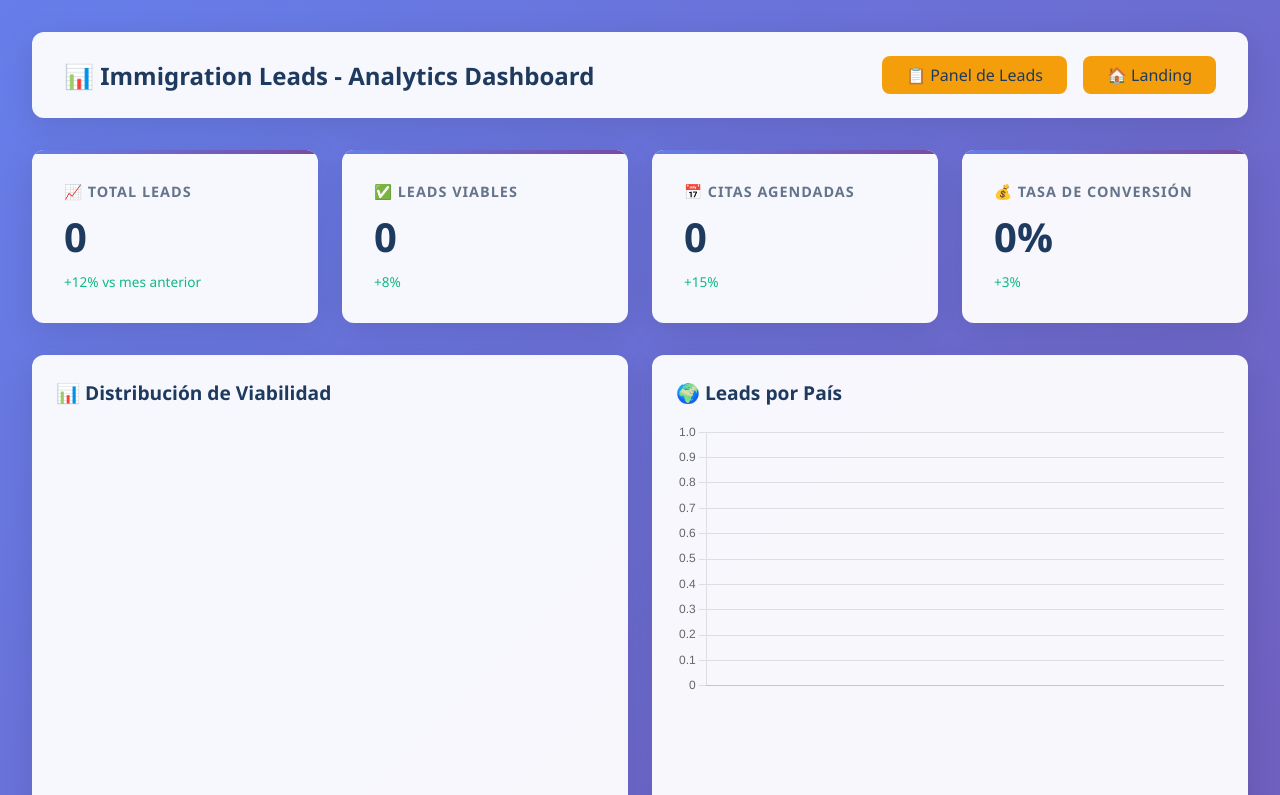
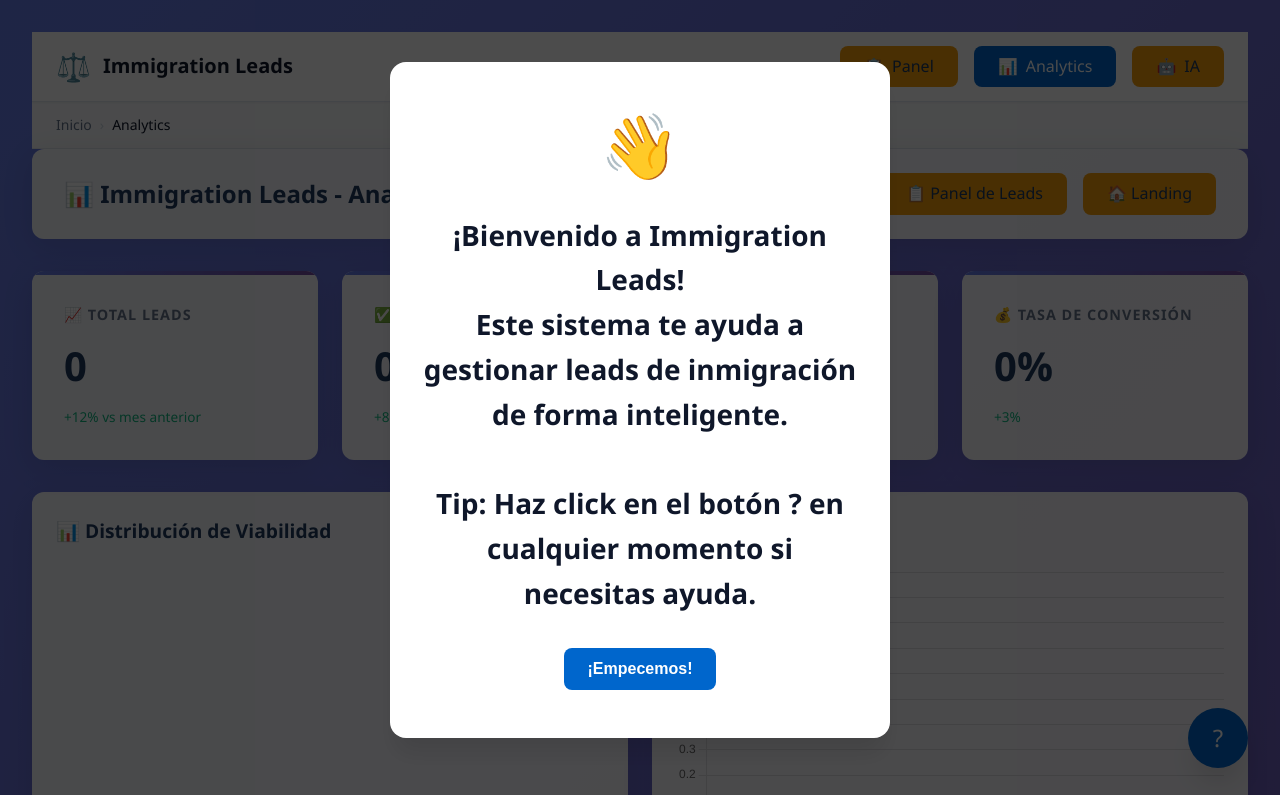
Before and after one commit to crossovertnt8/immigration-leads, a plain HTML site: page dashboard.html in a window 1280 px wide. Shown: the top 795 px of the page. Drawn offline with nearby package versions, Linux system fonts and the light colour scheme.

Commit message:
🔧 Fix: Navegación global solo en páginas internas (app, dashboard, ai-assistant), limpia index.html

```diff
--- a/ai-assistant.html
+++ b/ai-assistant.html
@@ -4,6 +4,7 @@
     <meta charset="UTF-8">
     <meta name="viewport" content="width=device-width, initial-scale=1.0">
     <title>AI Assistant - Immigration Leads</title>
+    <link rel="stylesheet" href="assets/styles.css">
     <style>
         * { margin: 0; padding: 0; box-sizing: border-box; }
         body {
@@ -523,5 +524,8 @@ Saludos,
         // Initialize
         renderLeadList();
     </script>
+
+    <!-- Global Navigation & UX -->
+    <script src="assets/navigation.js"></script>
 </body>
 </html>
--- a/assets/navigation.js
+++ b/assets/navigation.js
@@ -327,16 +327,27 @@ class TooltipManager {
 // ==========================================
 
 document.addEventListener('DOMContentLoaded', () => {
-    // Solo inicializar si no estamos en landing/venta (páginas de marketing)
-    const isMarketingPage = window.location.pathname.includes('landing.html') ||
-                           window.location.pathname.includes('venta.html');
+    // Detectar qué tipo de página es
+    const path = window.location.pathname;
+    const isMarketingPage = path.includes('landing.html') || path.includes('venta.html');
+    const isHomePage = path.includes('index.html') || path.endsWith('/') || path.endsWith('/immigration-leads/');
+    const isAppPage = path.includes('app.html') || path.includes('dashboard.html') || path.includes('ai-assistant.html');
 
+    // Solo inicializar navegación en páginas de app (no en home ni marketing)
+    if (isAppPage) {
+        new GlobalNavigation();
+        new TooltipManager();
+    }
+
+    // Transiciones y ayuda en todas las páginas excepto marketing
     if (!isMarketingPage) {
         new PageTransition();
-        new GlobalNavigation();
+        new ContentAnimator();
+    }
+
+    // Sistema de ayuda solo en páginas de app
+    if (isAppPage) {
         new HelpSystem();
-        new ContentAnimator();
-        new TooltipManager();
     }
 
     console.log('🚀 Immigration Leads inicializado');
--- a/dashboard.html
+++ b/dashboard.html
@@ -4,6 +4,7 @@
     <meta charset="UTF-8">
     <meta name="viewport" content="width=device-width, initial-scale=1.0">
     <title>Analytics Dashboard - Immigration Leads</title>
+    <link rel="stylesheet" href="assets/styles.css">
     <script src="https://cdn.jsdelivr.net/npm/chart.js"></script>
     <style>
         * { margin: 0; padding: 0; box-sizing: border-box; }
@@ -462,5 +463,8 @@
         renderTrendChart();
         generateInsights();
     </script>
+
+    <!-- Global Navigation & UX -->
+    <script src="assets/navigation.js"></script>
 </body>
 </html>
```
Also changed, not shown: app.html (+4 -0 lines), index.html (+0 -2 lines).
